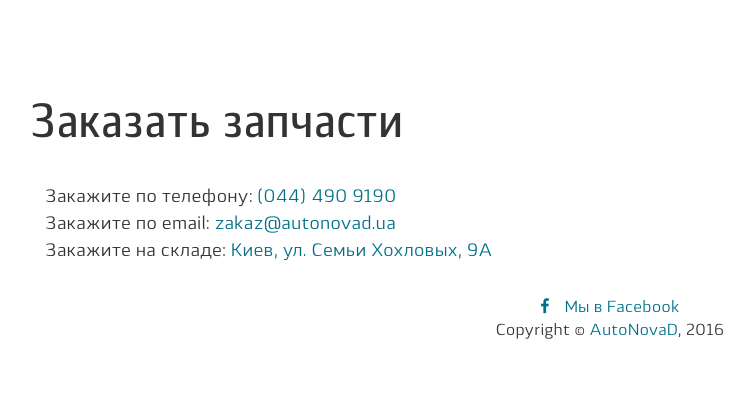
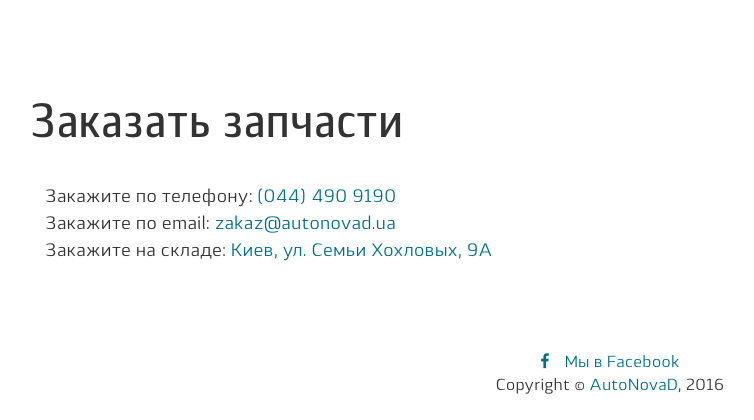
Before and after one commit to salesupcenterdev/and_qr, a PHP site: page /templates/sto.php in a window 1280 px wide. Shown: the part 1911-2331 px from the top of the page, without its empty margins (30-784 px from the left). Before the commit the page ends 2250 px from the top, so only its background shows below. Run offline with PHP 8.4, Linux system fonts and the light colour scheme.

Commit message:
footer padding

```diff
--- a/css/style.css
+++ b/css/style.css
@@ -362,7 +362,8 @@ a.panel-toggle{
   margin-top: -75px;
   height: 75px;
   clear:both;
-  padding-top:20px;
+  /*padding-top:20px;*/
+  padding-top: 75px;
   margin-bottom: 0;
 }
 /* footer bootom */
```
